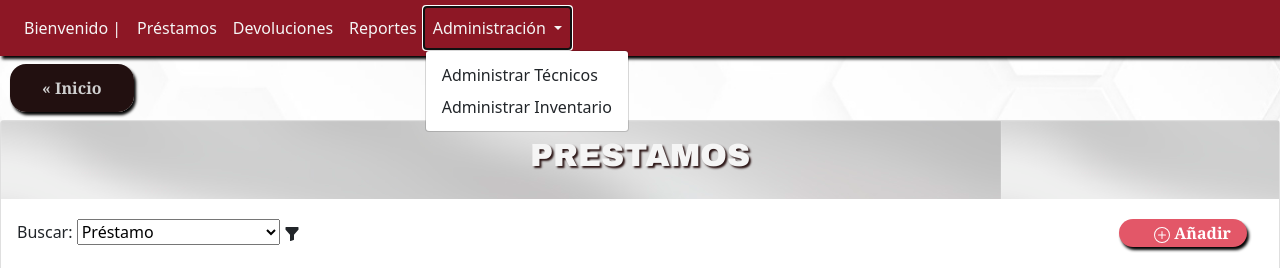
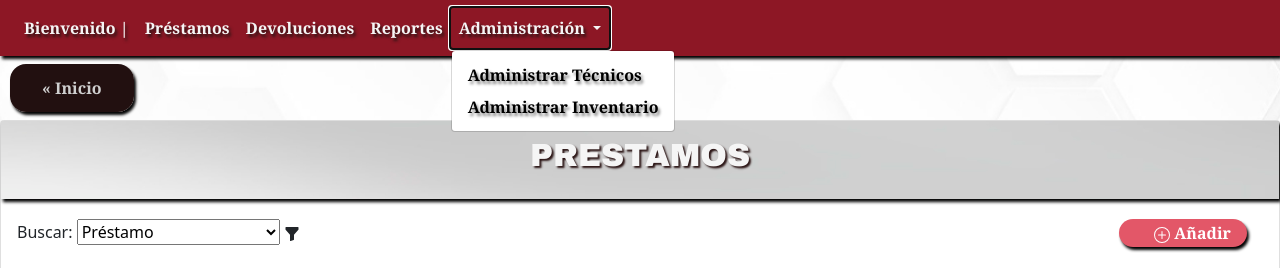
Before and after one commit to oskarkoto/salvavidas_prestamos_devoluciones, a PHP site: page /index.php?c=detalleAllPrestamo in a window 1280 px wide, after a click on "Administración". Shown: the top 268 px of the page. Run offline with PHP 8.4, Linux system fonts and the light colour scheme; data that the repository does not hold is empty; some libraries are stand-ins or nearby versions.

Commit message:
update css

```diff
--- a/css/style.css
+++ b/css/style.css
@@ -18,8 +18,31 @@ body{
 }
 
 #idheader .nav-link {
+    font-family: "Georgia";
+    font-weight: bold;
     color: whitesmoke ;
+    text-shadow: 2px 3px 3px #2b1515;
 }
+
+#idheader .nav-link:hover {
+    color: rgb(158, 158, 158) ;
+
+}
+
+.dropdown-item{
+    background-color: white;
+    color:black;
+    font-family: "Georgia";
+    font-weight: bold;
+    text-shadow: 2px 3px 3px gray;
+}
+
+.dropdown-item:hover{
+    background-color: #8d1725;
+    color:white;
+    text-shadow: 2px 3px 3px black;
+}
+
 
 #toggler{
     color: whitesmoke ;
@@ -47,11 +70,25 @@ body{
     width: fit-content;
 }
 
-.card .card-title {
+.card .card-home-title {
     background-image: url("../img/card-title-wallpaper.jpg");
     color: whitesmoke;
     text-align: center;
     font-family: "Arial Black";
+    box-shadow: 0px 2px 2px black;
+}
+
+.card .card-home-title h2 {
+    text-shadow: 2px 2px 2px #2b1515;
+    padding: 1rem;
+}
+
+.card .card-title {
+    background-image: url("../img/card-subtitle-wallpaper.jpg");
+    color: whitesmoke;
+    text-align: center;
+    font-family: "Arial Black";
+    box-shadow: 2px 3px 3px black;
 }
 
 .card .card-title h2 {
--- a/view/home.php
+++ b/view/home.php
@@ -3,7 +3,7 @@
         <div class="row">
             <img src="img/LogoSV.png" class="rounded mx-auto d-block" alt="Logo_Salvavidas" style="width:25rem">
         </div>
-        <div class="card-title">
+        <div class="card-home-title">
             <h2>Sistema de Gestión de Préstamos y Devoluciones</h2>
         </div>
         <div class="container" id="OpcionesMP">
```
Also changed, not shown: img/card-subtitle-wallpaper.jpg (added).
